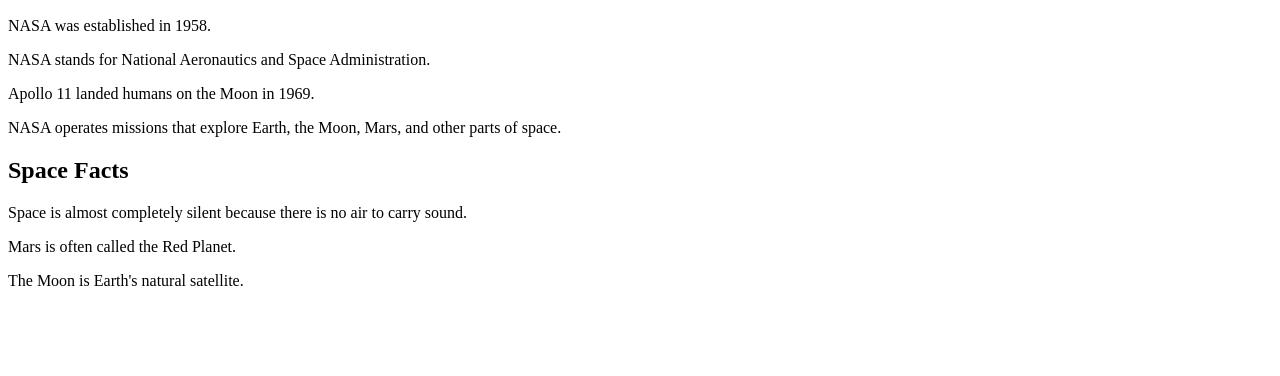
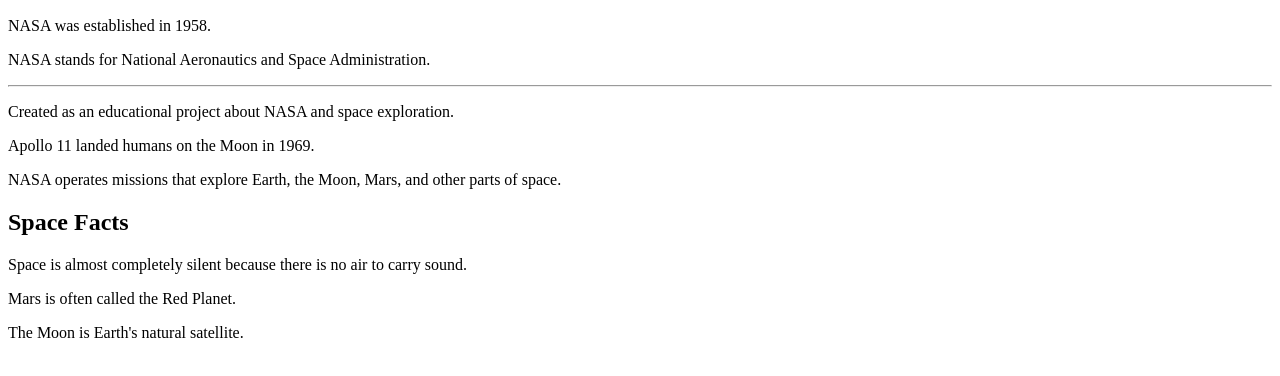
Before and after one commit to 7amdi44/NASA-Space-Facts, a plain HTML site: page index.html in a window 1280 px wide. Shown: the part 110-486 px from the top of the page. Drawn offline with Linux system fonts and the light colour scheme.

Commit message:
Add project footer
Added a horizontal rule and a new paragraph about the educational project.

```diff
--- a/index.html
+++ b/index.html
@@ -12,6 +12,9 @@
 <p>NASA was established in 1958.</p>
 <p>NASA stands for National Aeronautics and Space Administration.</p>
 
+<hr>
+
+<p>Created as an educational project about NASA and space exploration.</p>
 </body>
 </html>
 
```
